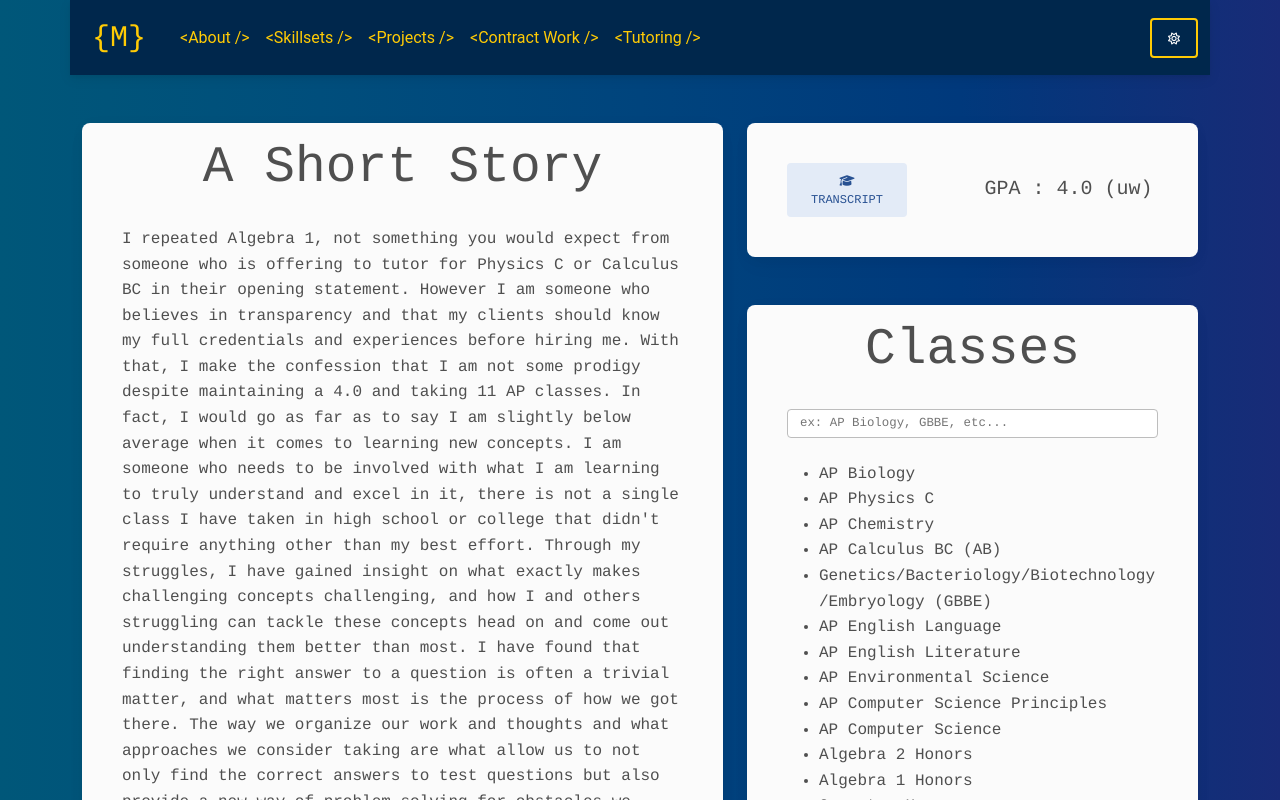
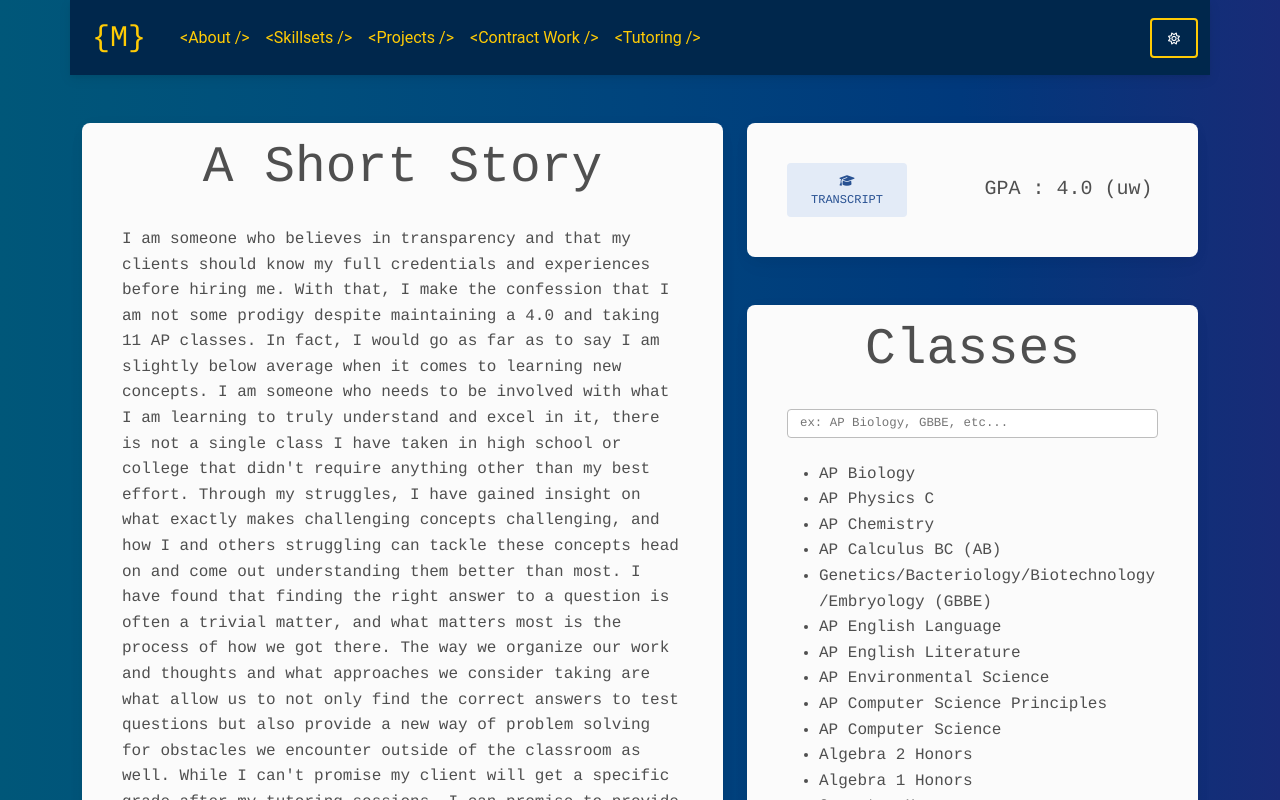
Before and after one commit to MustafaArif519/03-portfolio, a React (Vite) app: page /tutoring in a window 1280 px wide. Shown: the top 800 px of the page. Built offline with nearby package versions, Linux system fonts and the light colour scheme.

Commit message:
Added new transcript

```diff
--- a/src/about/About.jsx
+++ b/src/about/About.jsx
@@ -47,7 +47,7 @@ export default function About({theme, iconColor}) {
 
   const downloadTranscript = () => {
     // Replace 'pdf-sample.pdf' with the actual URL of your PDF file
-    const pdfUrl = 'images/TWM25BHH.pdf';
+    const pdfUrl = 'images/TER8WILM.pdf';
 
     // Create an anchor element
     const anchor = document.createElement('a');
--- a/src/tutoring/Tutoring.jsx
+++ b/src/tutoring/Tutoring.jsx
@@ -218,8 +218,6 @@ console.log(theme);
                 A Short Story
               </h1>
               <MDBCardBody >
-                I repeated Algebra 1, not something you would expect from someone who is
-                offering to tutor for Physics C or Calculus BC in their opening statement. However
                 I am someone who believes in transparency and that my clients should know my full
                 credentials and experiences before hiring me. With that, I make the confession that
                 I am not some prodigy despite maintaining a 4.0 and taking 11 AP classes.
```
Also changed, not shown: 3 other files (tests, documents, lock files or other folders).
